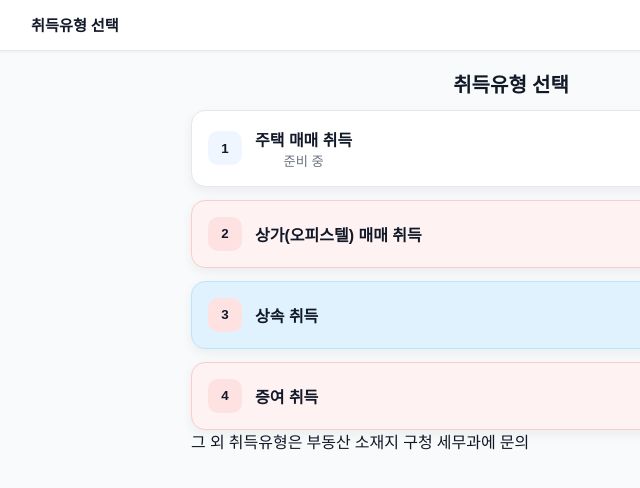
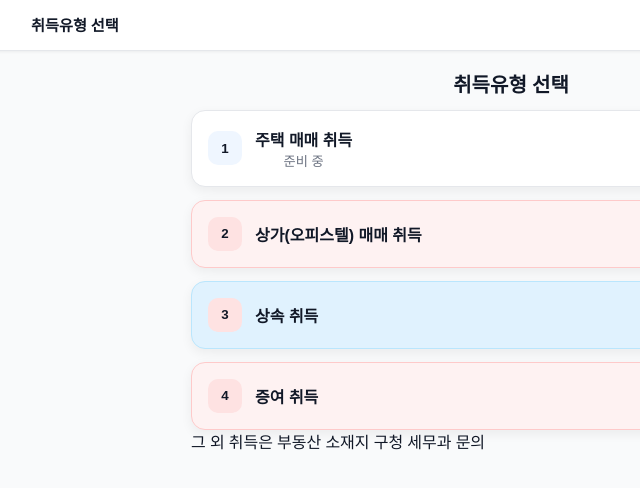
Before and after one commit to corny04100-design/acquisition2025, a plain HTML site: page docs/index.html in a window 1280 px wide. Shown: the full height of the page, 129-769 px from the left. Drawn offline with Linux system fonts and the light colour scheme.

Commit message:
Update index.html

```diff
--- a/docs/index.html
+++ b/docs/index.html
@@ -236,7 +236,7 @@ tfoot tr{background:var(--sum-bg);font-weight:700}
             <div class="menu-num">4</div>
             <div><div class="menu-text">증여 취득</div></div>
           </button>
-        </div> 그 외 취득유형은 부동산 소재지 구청 세무과에 문의</div>
+        </div> 그 외 취득은 부동산 소재지 구청 세무과 문의</div>
       </div>
     </div>
   </div>
```
